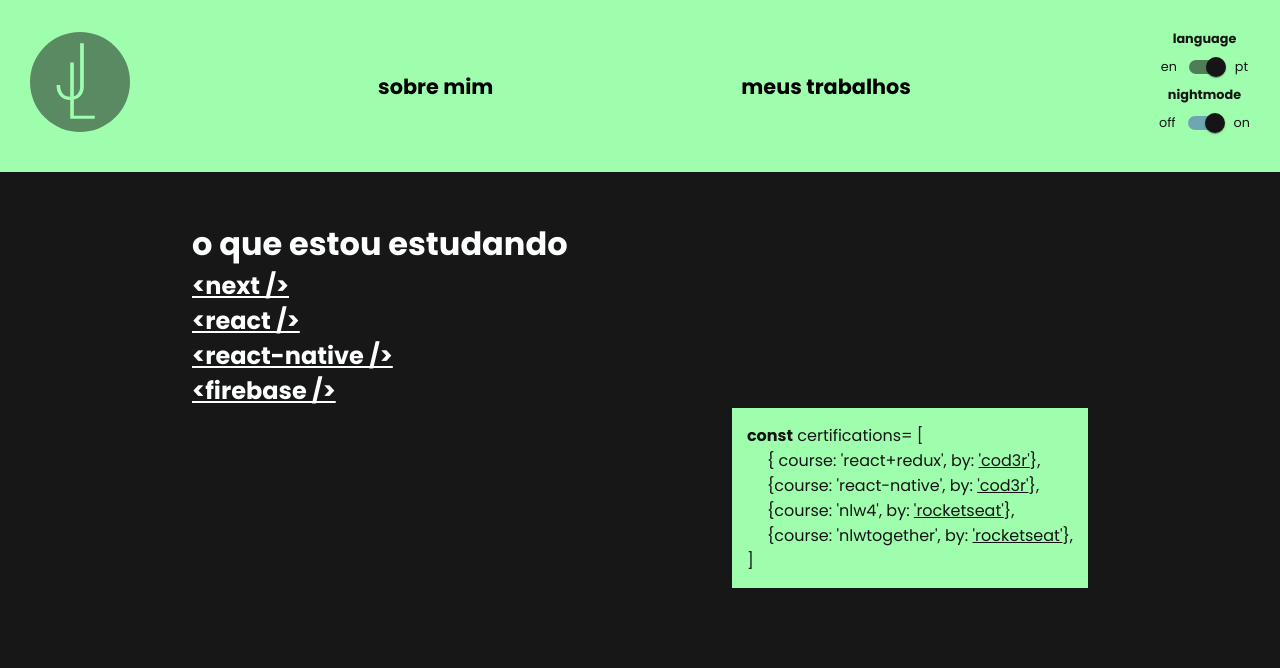
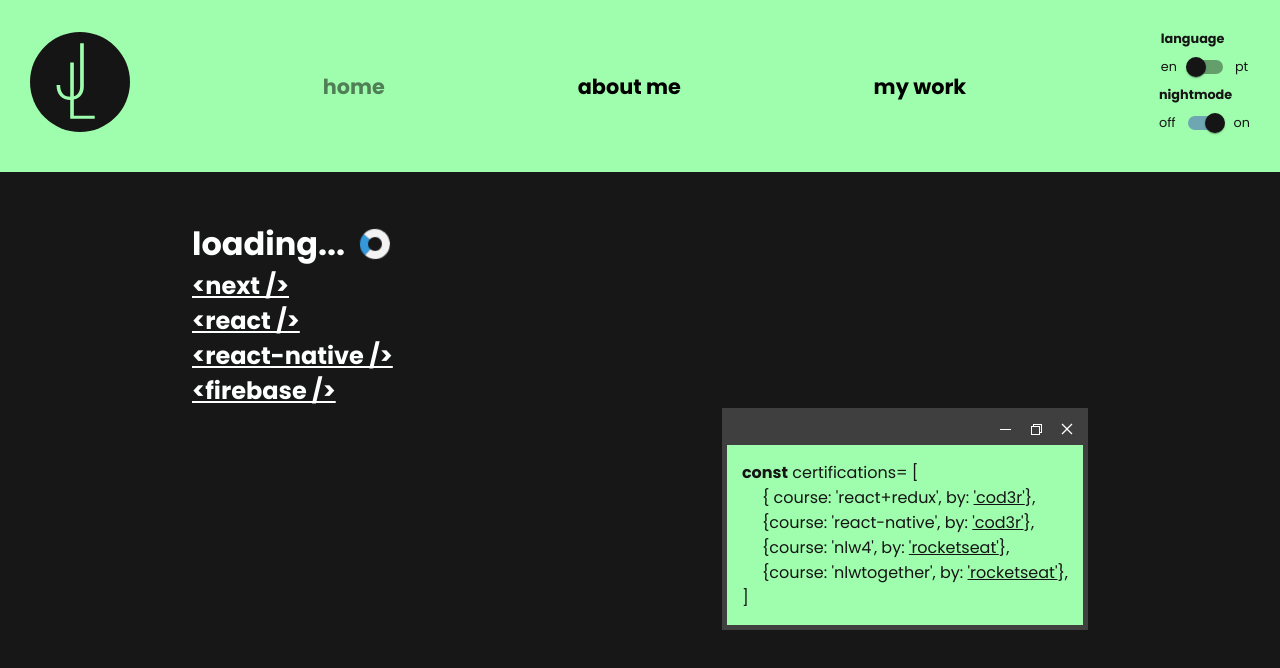
Before and after one commit to joaomarccelino/joao-marcelino-site, a React (Create React App) app: page / in a window 1280 px wide. Shown: the top 668 px of the page. Built offline with nearby package versions, Linux system fonts and the light colour scheme.

Commit message:
feat: update home-page

```diff
--- a/public/index.html
+++ b/public/index.html
@@ -7,6 +7,7 @@
   <link rel="preconnect" href="https://fonts.googleapis.com">
   <link rel="preconnect" href="https://fonts.gstatic.com" crossorigin>
   <link href="https://fonts.googleapis.com/css2?family=Poppins:wght@400;700&display=swap" rel="stylesheet">
+  <link rel="shortcut icon" href="../src/assets/images/logo.svg">
   <title>João Lucas</title>
 </head>
 
--- a/src/components/Header/index.tsx
+++ b/src/components/Header/index.tsx
@@ -3,7 +3,7 @@ import logo from '../../assets/images/logoalt.svg'
 import { useSwitch } from '../../contexts/SwitchContexts'
 import { useLocation } from 'react-router'
 import Switch from '@material-ui/core/Switch'
-
+import { switchTitle } from '../../utils/texts'
 import './styles.scss'
 
 
@@ -20,21 +20,26 @@ export function Header() {
         <div className="headerComponent">
             <header>
                 <div className="content">
-                    <a className={splitLocation[1] === '' ? "active" : ""} href="/"><img src={logo} alt="Logo" /></a>
+                    <a href="/"><img src={logo} alt="Logo" /></a>
+                    <a className={splitLocation[1] === '' ? "active" : ""} href="/">home</a>
                     <a className={splitLocation[1] === 'about' ? "active" : ""} href="/about">{lang === 'pt-br' ? 'sobre mim' : 'about me'}</a>
                     <a className={splitLocation[1] === 'my-work' ? "active" : ""} href="/my-work">{lang === 'pt-br' ? 'meus trabalhos' : 'my work'}</a>
                     <div className="switch-area">
-                        <strong>language</strong>
                         <div className="switch">
+                            <strong>{lang === 'pt-br' ? switchTitle.ptLang: switchTitle.enLang}</strong>
+                            <div>
                                 <span>en</span>
                                 <Switch
                                     checked={lang === 'pt-br'}
                                     onChange={handleLang}
                                     color={'default'}
-                            /><span>pt</span>
+                                />
+                                <span>pt</span>
                             </div>
-                        <strong>nightmode</strong>
+                        </div>
                         <div className="switch">
+                            <strong>{lang === 'pt-br' ? switchTitle.ptNight: switchTitle.enNight}</strong>
+                            <div>
                                 <span>off</span>
                                 <Switch
                                     checked={theme === 'dark'}
@@ -42,6 +47,7 @@ export function Header() {
                                     color={'primary'}
                                 />
                                 <span>on</span>
+                            </div>
                         </div>
                     </div>
                 </div>
--- a/src/components/Header/styles.scss
+++ b/src/components/Header/styles.scss
@@ -30,10 +30,9 @@
                 strong {
                     color: #151515;
                 }
-
                 .switch {
                     align-items: center;
-                    gap: 15px;
+                    gap: 3px;
                     span {
                         color: #151515;
                     }
@@ -53,8 +52,8 @@
         align-items: center;
         justify-content: center;
         .content {
-            display: flex;
             flex-direction: column;
+            padding: 10px;
             img {
                 max-height: 50px;
             }
@@ -62,6 +61,19 @@
                 font-size: 1.5rem;
                 margin-bottom: 2rem;
             }
+            .switch-area{
+                flex-direction: row;
+                .switch {
+                    display: flex;
+                    flex-direction: column;
+                    strong {
+                        font-size: 0.8rem;
+                    }
+                    span {
+                        font-size: 0.6rem;
+                    }
+                }
+            }
         }
     }
 }
--- a/src/contexts/SwitchContexts.tsx
+++ b/src/contexts/SwitchContexts.tsx
@@ -16,7 +16,7 @@ type SwitchContextProps = {
 export const SwitchContext = createContext({} as SwitchContextType)
 
 export function SwitchContextProvider({children}: SwitchContextProps) {
-    const [lang, setLang] = usePersistedState<string>('lang', 'pt-br')
+    const [lang, setLang] = usePersistedState<string>('lang', 'en')
     const [theme, setTheme] = usePersistedState<string>('theme', 'dark')
 
     useEffect(() => {
--- a/src/pages/About/index.tsx
+++ b/src/pages/About/index.tsx
@@ -1,5 +1,6 @@
 import ProfilePic from '../../assets/images/joao.png'
 import { FaLinkedin, FaInstagram, FaFacebook, FaGithubSquare } from 'react-icons/fa'
+
 
 import { ptBr, en } from '../../utils/texts'
 
--- a/src/pages/About/styles.scss
+++ b/src/pages/About/styles.scss
@@ -29,7 +29,9 @@
             background: #9ffead;
             padding: 0.5rem;
         }
-
+        .title-container {
+            margin-bottom: 25px;
+        }
         .icons-container {
             margin-top: 50px;
             display: flex;
--- a/src/pages/Home/index.tsx
+++ b/src/pages/Home/index.tsx
@@ -2,6 +2,7 @@ import './styles.scss'
 
 import { study } from '../../utils/texts'
 import { useSwitch } from '../../contexts/SwitchContexts'
+import { VscChromeRestore, VscChromeClose, VscChromeMinimize } from 'react-icons/vsc'
 
 export function Home() {
     const { lang } = useSwitch()
@@ -9,13 +10,22 @@ export function Home() {
         <div className="home">
             <main>
                 <div className='tecnologies'>
-                    <h1>{lang === 'pt-br' ? study.pt: study.en}</h1>
+                    <div className="title">
+                        <h1>{lang === 'pt-br' ? study.pt : study.en}</h1>
+                        <div className="loader"></div>
+                    </div>
                     <a href="https://nextjs.org/"><h2>{'<next />'}</h2></a>
                     <a href="https://pt-br.reactjs.org/"><h2>{'<react />'}</h2></a>
                     <a href="https://reactnative.dev/"><h2>{'<react-native />'}</h2></a>
                     <a href="https://firebase.google.com/"><h2>{'<firebase />'}</h2></a>
                 </div>
                 <div className="courses">
+                    <div className="certification-area">
+                        <div className="header">
+                            <VscChromeMinimize />
+                            <VscChromeRestore />
+                            <VscChromeClose />
+                        </div>
                         <div className="certifications">
                             <p><strong>const</strong> certifications= [</p>
                             <p className="indent">{"{ course: 'react+redux', by: "} <a href="https://www.cod3r.com.br">'cod3r'</a>{"},"}</p>
@@ -25,6 +35,7 @@ export function Home() {
                             <p>]</p>
                         </div>
                     </div>
+                </div>
             </main>
         </div>
     )
--- a/src/pages/Home/styles.scss
+++ b/src/pages/Home/styles.scss
@@ -10,12 +10,43 @@
             display: flex;
             flex-direction: column;
             align-items: flex-start;
+            .title{
+                display: flex;
+                flex-direction: row;
+                align-items: center;
+                gap: 15px;
+                .loader {
+                    border: 8px solid #f3f3f3; /* Light grey */
+                    border-top: 8px solid #3498db; /* Blue */
+                    border-radius: 50%;
+                    width: 30px;
+                    height: 30px;
+                    animation: spin 2s linear infinite;
+                  }
+
+                  @keyframes spin {
+                    0% { transform: rotate(0deg); }
+                    100% { transform: rotate(360deg); }
+                  }
+            }
         }
 
         .courses {
             display: flex;
             justify-content: flex-end;
             margin-bottom: 10%;
+            .certification-area {
+                flex-direction: column;
+                border: 5px solid #3f3f3f;
+                .header {
+                    width: 100%;
+                    display: flex;
+                    justify-content: flex-end;
+                    align-items: center;
+                    background: #3f3f3f;
+                    gap: 15px;
+                    padding: 8px;
+                }
                 .certifications {
                     background: #9ffead;
                     padding: 15px;
@@ -26,6 +57,7 @@
 
                     .indent {
                         text-indent: 20px;
+                    }
                 }
             }
         }
@@ -50,7 +82,8 @@
             .courses {
                 margin-bottom: 30%;
                 .certifications {
-                    p,a {
+                    p,
+                    a {
                         font-size: 0.7rem;
                     }
                 }
--- a/src/utils/texts.ts
+++ b/src/utils/texts.ts
@@ -1,20 +1,27 @@
 const ptBr = {
-    about: 'sobre',
+    about: 'quem sou eu?',
     p1: 'Músico, funcionário da área da educação e sempre inquieto, há alguns anos após ingressar na faculdade de Análise e Desenvolvimento de Sistemas fui descobrindo o meu gosto pelo desenvolvimento.',
     p2: 'Comecei desenvolvendo em Wordpress e logo descobri o mundo do React e React Native que desde então venho estudando e aprendendo a cada dia.',
     p3: 'Creio que chegou a hora de entrar de vez no mundo da programação e por isso acabei criando esse site para servir de plataforma para expor minhas ideias.',
 }
 
 const en = {
-    about: 'about',
+    about: 'who am i?',
     p1: 'Musician, employee in the education area and always restless, a few years ago after joining the College of Systems Analysis and Development I discovered my taste for development.',
     p2: "I started developing in Wordpress and soon discovered the world of React and React Native that since then I've been studying and learning every day.",
     p3: 'I believe that the time has come to enter the world of programming once and for all, and that is why I ended up creating this site to serve as a platform to expose my ideas.',
 }
 
 const study = {
-    pt: 'o que estou estudando',
-    en: "what i'm studying"
+    pt: 'carregando...',
+    en: "loading..."
 }
 
-export { ptBr, en, study }
+const switchTitle = {
+    ptLang: 'idioma',
+    enLang: 'language',
+    ptNight: 'modo noturno',
+    enNight: 'nightmode'
+}
+
+export { ptBr, en, study, switchTitle }
```
Lines whose indentation alone changed are shown as unchanged.
